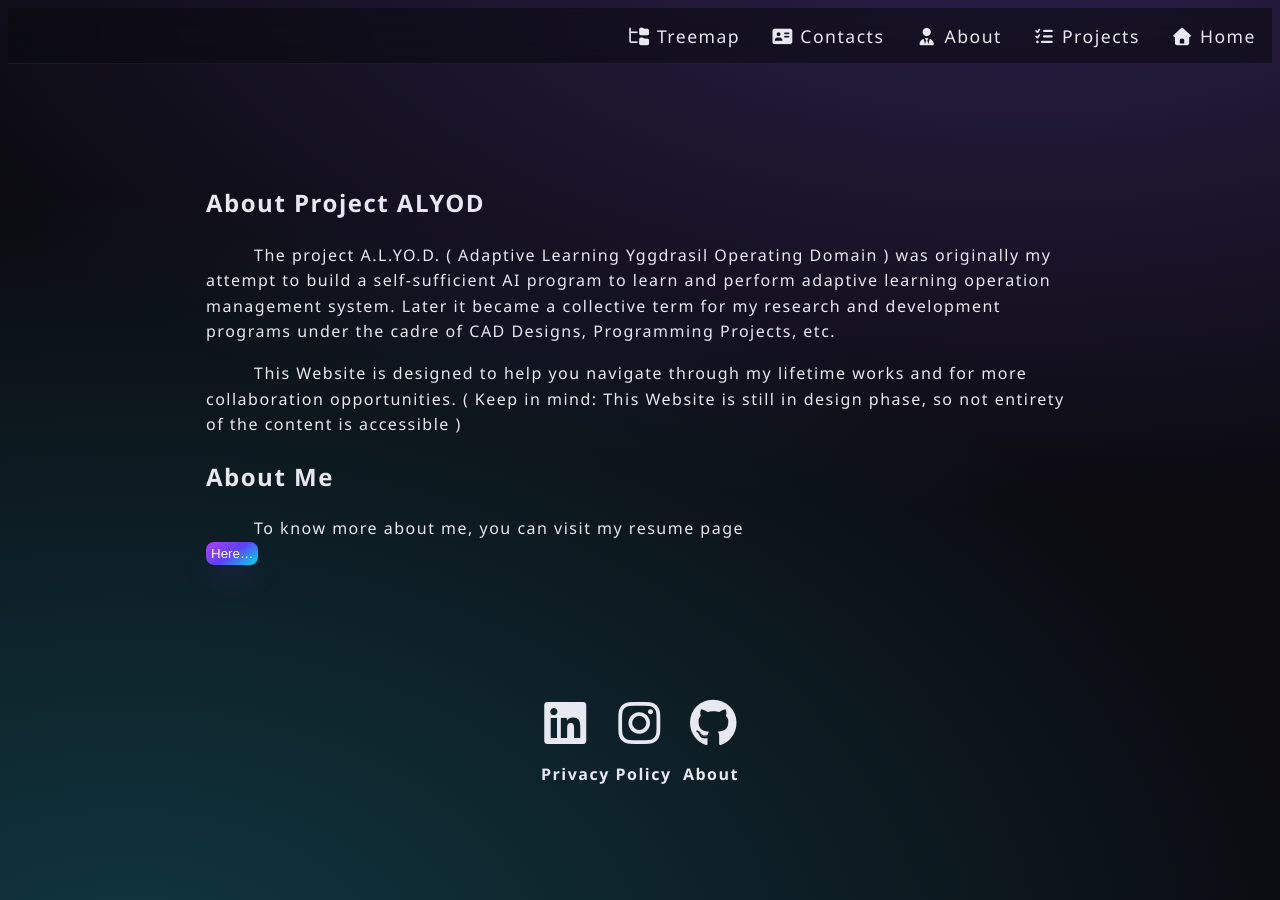
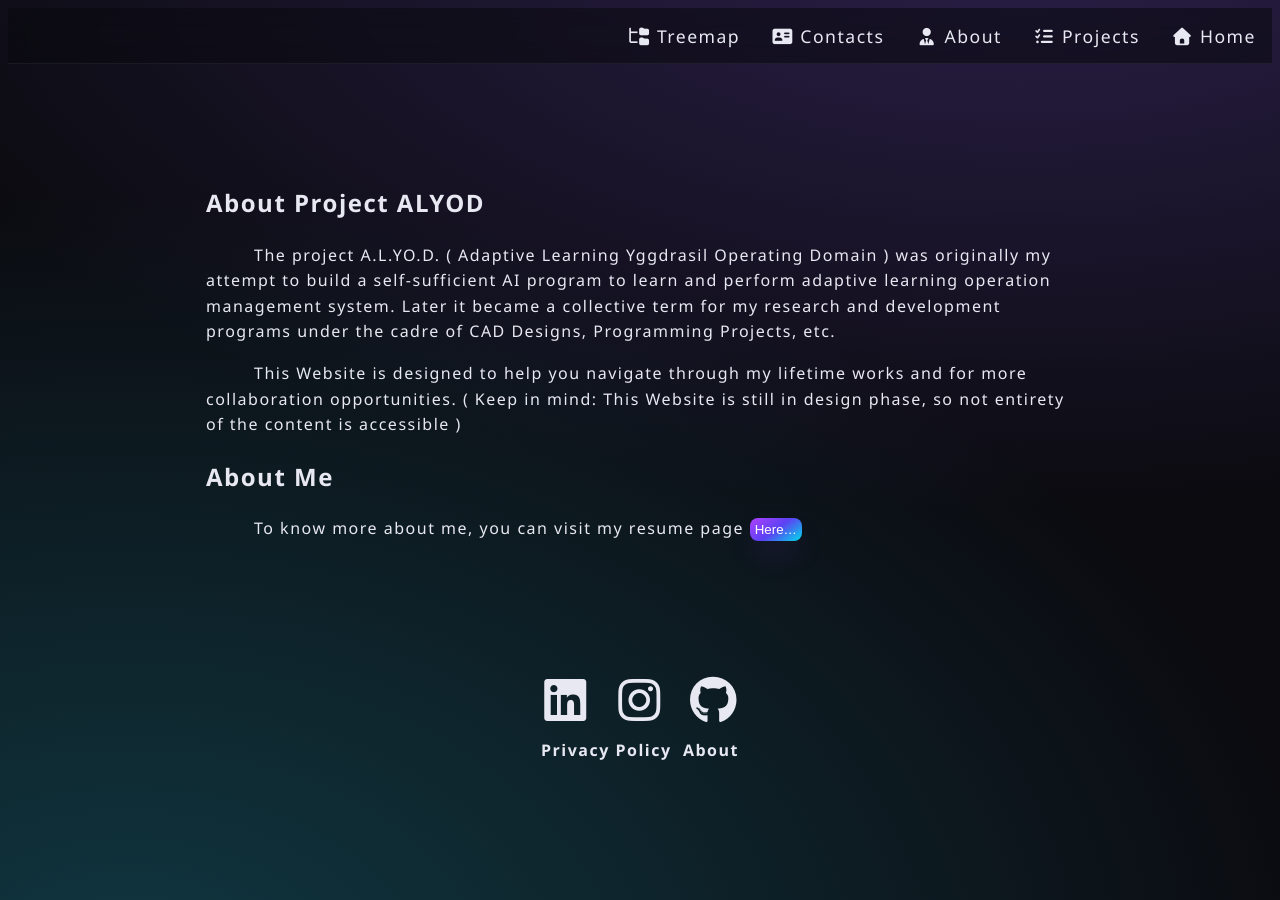
Before and after one commit to amalbenny/amalbenny.github.io, a Jekyll site: the page built from about.markdown, in a window 1280 px wide. Built offline with Jekyll 4.4.1, drawn with Linux system fonts in a browser that asks for light colours.

Commit message:
Change display property from flex to inline

```diff
--- a/assets/css/main.scss
+++ b/assets/css/main.scss
@@ -64,7 +64,7 @@
       box-shadow: rgba(151, 65, 252, 0.2) 0 15px 30px -5px;
       box-sizing: border-box;
       color: #FFFFFF;
-      display: flex;
+      display: inline;
       justify-content: center;
       line-height: 1em;
       padding: 5px;
```
